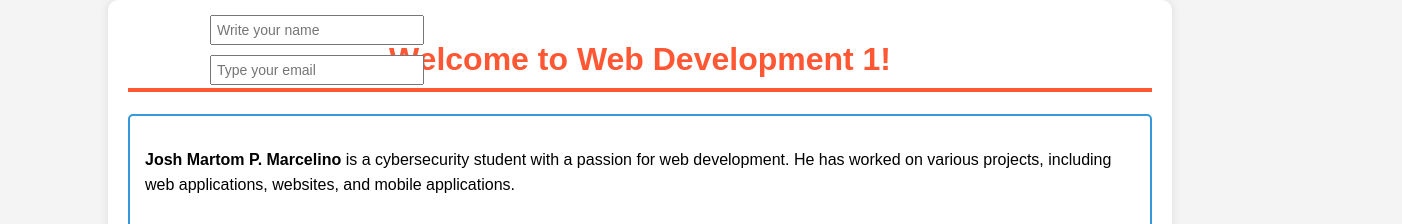
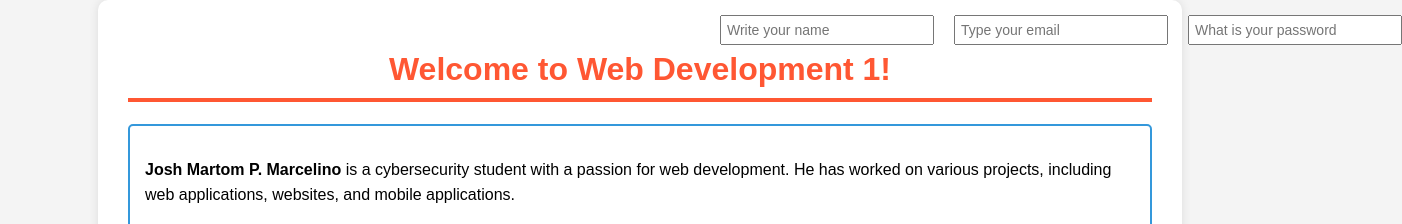
Before and after one commit to joshmartommarcelino/Web-Development-1, a plain HTML site: page index.html in a window 1280 px wide. Shown: the top 224 px of the page, 1402 px wide, since content can reach past the window. Drawn offline with Linux system fonts and the light colour scheme.

Commit message:
Update index.html

```diff
--- a/index.html
+++ b/index.html
@@ -15,7 +15,7 @@
             width: 80%;
             margin: auto;
             background: white;
-            padding: 20px;
+            padding: 30px;
             border-radius: 10px;
             box-shadow: 0 0 10px rgba(0, 0, 0, 0.1);
         }
@@ -62,21 +62,11 @@
             background: #d35400;
         }
         .input-box {
-            position: absolute;
-            top: 15px;
-            left: 15px;
-        }
-        .input-box input {
-            padding: 5px;
-            font-size: 14px;
-        }
-        .input-box {
-            position: absolute;
-            top: 15px;
-            left: 210px;
-            display: flex;
-            flex-direction: column;
-            gap: 10px;
+        position: absolute;
+        top: 15px;
+        left: 720px;
+        display: flex;
+        gap: 20px;
         }
         .input-box input {
             padding: 5px;
@@ -89,6 +79,7 @@
     <div class="input-box">
         <input type="text" placeholder="Write your name">
         <input type="text" placeholder="Type your email">
+        <input type="tex    t" placeholder="What is your password">
     </div>
     <div class="container">
         <h1>Welcome to Web Development 1!</h1>
```
